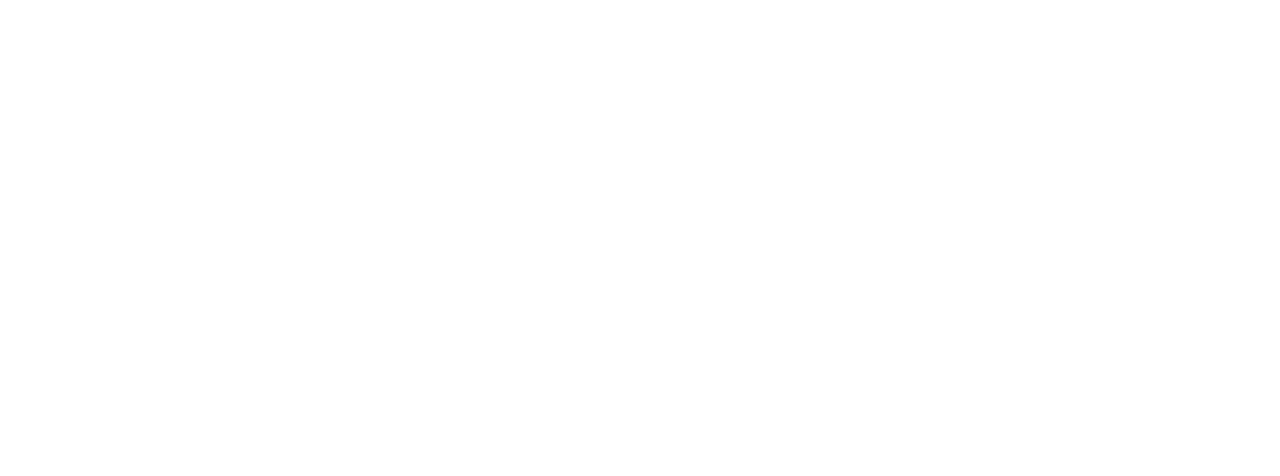
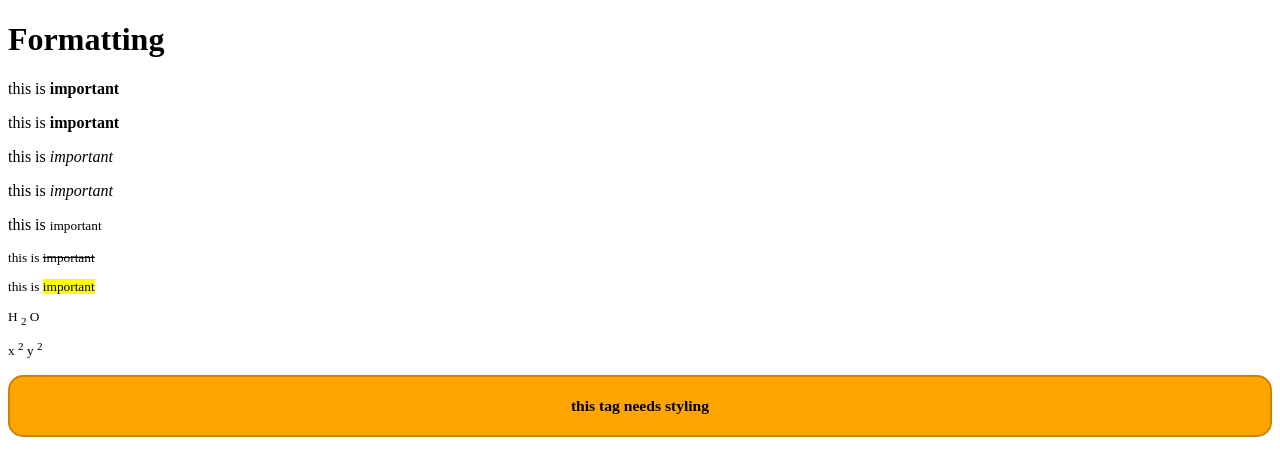
Before and after one commit to mohitmaithanii/HTML-learning, a plain HTML site: page 04_Formatting/index.html in a window 1280 px wide. Drawn offline with Linux system fonts and the light colour scheme.

Commit message:
add notes

```diff
--- a/04_Formatting/index.html
+++ b/04_Formatting/index.html
@@ -8,7 +8,43 @@
 </head>
 
 <body>
+    <h1>Formatting</h1>
 
+    <p> this is <b>important</b> </p>
+    <!-- The b element represents a span of text to which attention is being drawn for utilitarian purposes without conveying any extra importance -->
+
+    <p> this is <strong>important</strong> </p>
+    <!-- The strong element represents strong importance, seriousness, or urgency for its contents. -->
+
+    <p> this is <i>important</i> </p>
+    <!-- The i element represents a span of text in an alternate voice or mood, or otherwise offset from the normal prose in a manner indicating a different quality of text -->
+
+    <p> this is <em>important</em> </p>
+    <!-- The em element represents stress emphasis of its contents. -->
+
+    <p> this is <small>important</em> </p>
+    <!-- The small element represents side comments such as small print. -->
+
+    <p> this is <del>important</del> </p>
+    <!-- The del element represents a removal from the document. -->
+
+    <p> this is <mark>important</mark> </p>
+    <!-- The mark element represents a run of text in one document marked or highlighted for reference purposes, due to its relevance in another context. -->
+
+    <p> H <sub>2</sub> O</p>
+    <!-- The sub element represents a subscript. -->
+
+    <p> x <sup>2</sup> y <sup>2</sup></p>
+    <!-- The sup element represents a superscript.-->
+
+    <!-- styling in html -->
+    <h3 style="
+    text-align: center;
+    background-color: orange;
+    padding: 20px;
+    border: 2px solid rgba(0, 0, 0, .2);
+    border-radius: 15px;
+    ">this tag needs styling</h3>
 </body>
 
 </html>
```
